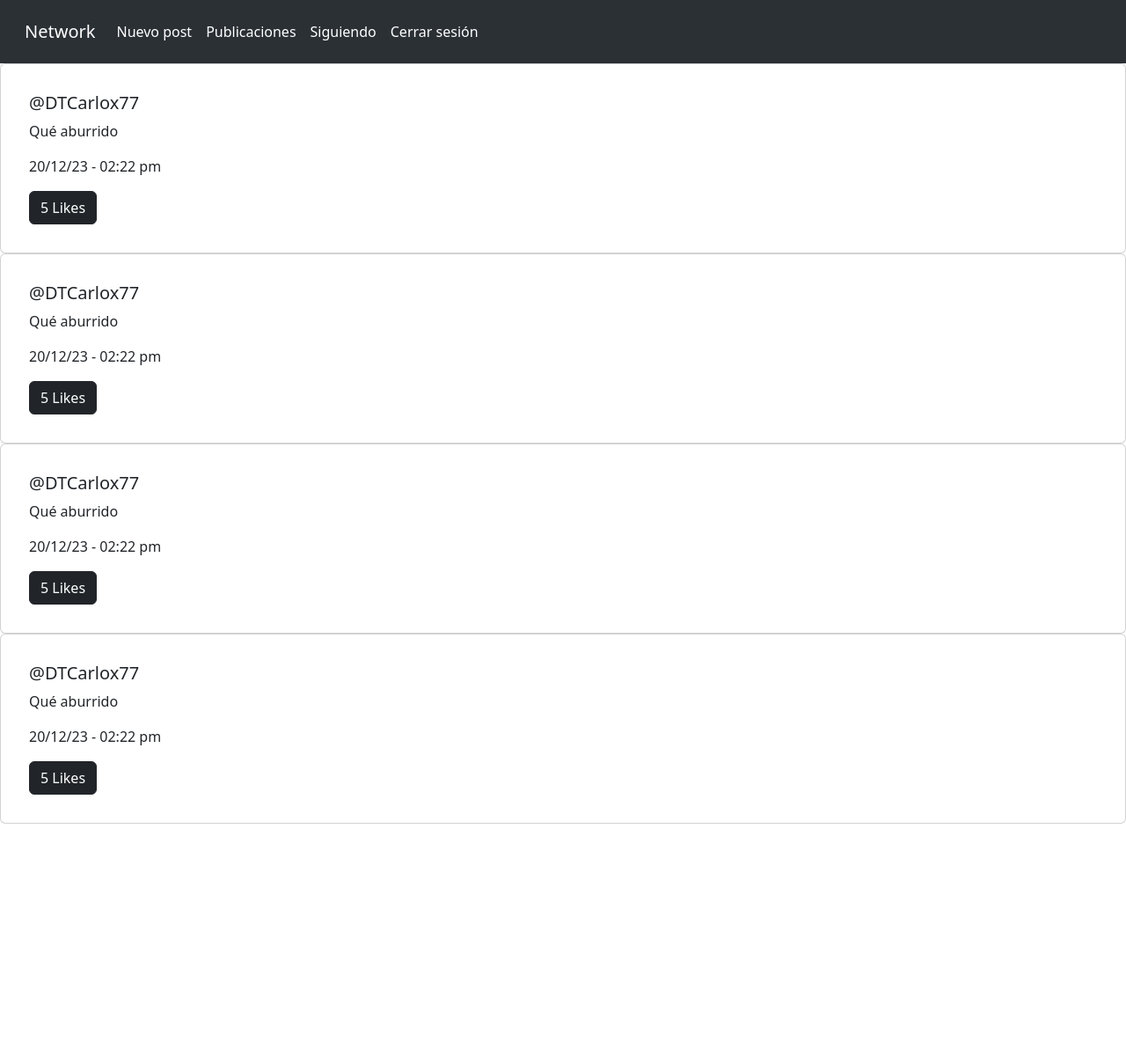
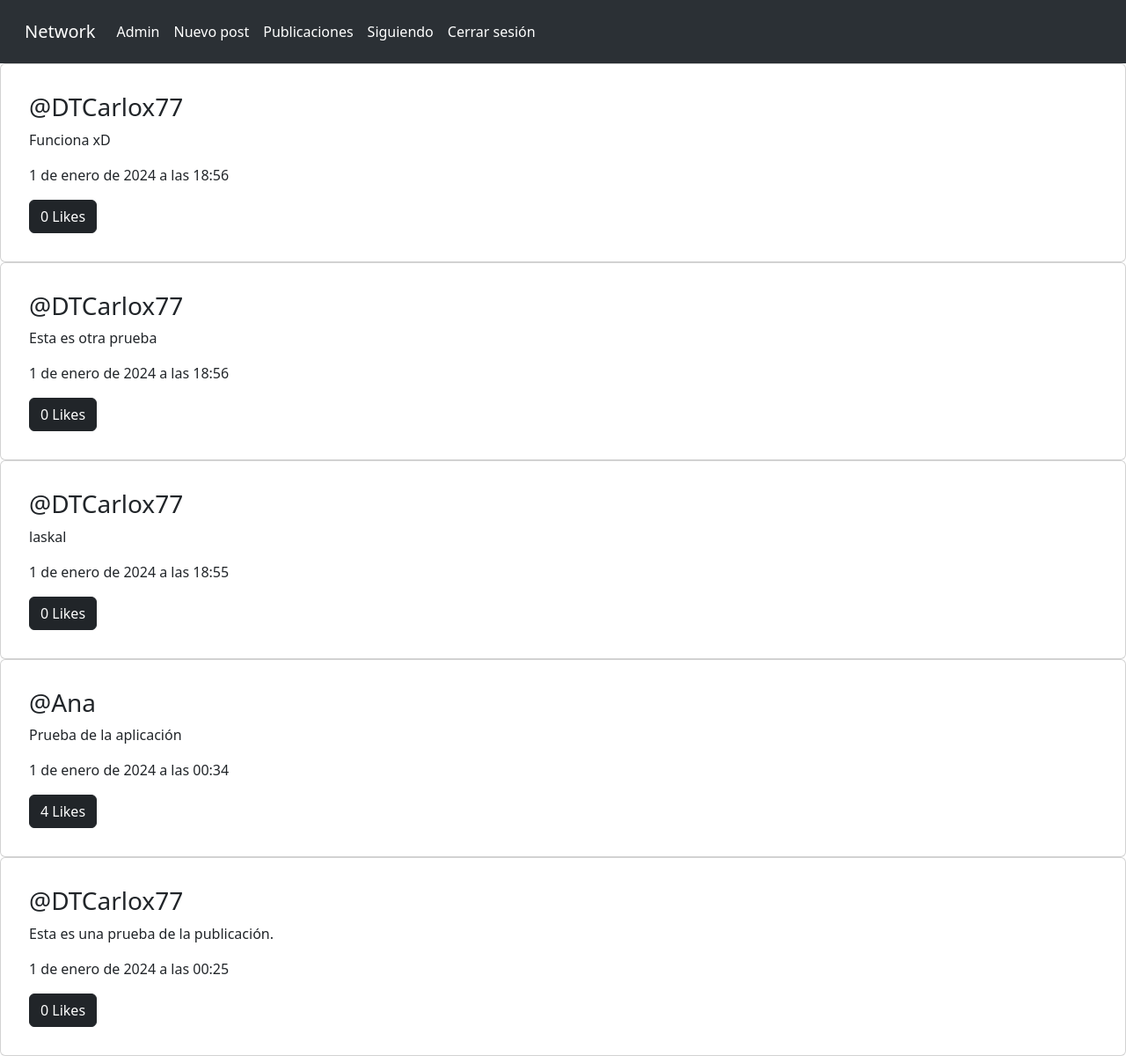
Before and after one commit to DTCarlox77/Network, a Django app: page /posts/ in a window 1280 px wide. Shown: the whole page at 88% size. Before the commit the page ends 936 px from the top, so only its background shows below. Run offline with Django 5.2, Linux system fonts and the light colour scheme; a user stored in the database is signed in; data comes from the database, SQL or seed files in the repository; both versions use the stored data as it was after the commit.

Commit message:
Más avances.

```diff
--- a/network/admin.py
+++ b/network/admin.py
@@ -3,3 +3,4 @@
 
 # Register your models here.
 admin.site.register(CustomUser)
+admin.site.register(Post)
--- a/network/static/css/style.css
+++ b/network/static/css/style.css
@@ -18,3 +18,7 @@
     color: white;
     border-color: black;
 }
+
+.text {
+    text-decoration: none;
+}
--- a/network/templates/layouts/base.html
+++ b/network/templates/layouts/base.html
@@ -25,6 +25,7 @@
             </button>
             <div class="collapse navbar-collapse" id="navbarNavAltMarkup">
                 <div class="navbar-nav">
+                    <a class="nav-link active" aria-current="page" href="{% url 'profile' %}">{{ user.username }}</a>
                     <a class="nav-link active" aria-current="page" href="{% url 'new' %}">Nuevo post</a>
                     <a class="nav-link active" aria-current="page" href="{% url 'posts' %}">Publicaciones</a>
                     <a class="nav-link active" aria-current="page" href="{% url 'following' %}">Siguiendo</a>
--- a/network/templates/posts.html
+++ b/network/templates/posts.html
@@ -4,44 +4,29 @@
 
 {% block content %}
 
-<div class="card">
-    <div class="card-body m-3">
-        <h5 class="card-title">@DTCarlox77</h5>
-        <p class="card-text">Qué aburrido</p>
+{% if posts %}
 
-        <p class="card-text">20/12/23 - 02:22 pm</p>
-        <a href="#" class="btn btn-primary btn-dark">5 Likes</a>
+    {% for post in posts %}
+
+    <div class="card">
+        <div class="card-body m-3">
+            <h3 class="card-title"><a class="text-decoration-none text-dark" href="{% url 'main' %}">@{{ post.autor }}</a></h3>
+            <p class="card-text">{{ post.contenido }}</p>
+
+            <p class="card-text">{{ post.fecha }}</p>
+            <button href="#" class="btn btn-primary btn-dark">{{ post.likes }} Likes</button>
+        </div>
     </div>
-</div>
 
-<div class="card">
-    <div class="card-body m-3">
-        <h5 class="card-title">@DTCarlox77</h5>
-        <p class="card-text">Qué aburrido</p>
+    {% endfor %}
 
-        <p class="card-text">20/12/23 - 02:22 pm</p>
-        <a href="#" class="btn btn-primary btn-dark">5 Likes</a>
+{% else %}
+
+    <div class="container mt-4 border p-4">
+        <h2>Aún no hay publicaciones</h2>
+        <a class="text-decoration-none" href="{% url 'new' %}">Sé el primero en hacer un post</a>
     </div>
-</div>
 
-<div class="card">
-    <div class="card-body m-3">
-        <h5 class="card-title">@DTCarlox77</h5>
-        <p class="card-text">Qué aburrido</p>
-
-        <p class="card-text">20/12/23 - 02:22 pm</p>
-        <a href="#" class="btn btn-primary btn-dark">5 Likes</a>
-    </div>
-</div>
-
-<div class="card">
-    <div class="card-body m-3">
-        <h5 class="card-title">@DTCarlox77</h5>
-        <p class="card-text">Qué aburrido</p>
-
-        <p class="card-text">20/12/23 - 02:22 pm</p>
-        <a href="#" class="btn btn-primary btn-dark">5 Likes</a>
-    </div>
-</div>
+{% endif %}
 
 {% endblock %}
--- a/network/views.py
+++ b/network/views.py
@@ -3,13 +3,14 @@
 from django.views.decorators.csrf import csrf_protect
 from django.contrib.auth.decorators import login_required
 from django.contrib.auth import logout, authenticate, login as auth_login
-from network.models import CustomUser
+from network.models import CustomUser, Post, Seguidor
 from django.db import IntegrityError
 
-# Create your views here.
+# Página de presentación de la aplicación.
 def main(request):
     return render(request, 'index.html')
 
+# Página para iniciar sesión.
 @csrf_protect
 def login(request):
 
@@ -34,6 +35,7 @@
 
     return render(request, 'registration/login.html')
 
+# Página del registro de usuarios.
 @csrf_protect
 def sign_in(request):
 
@@ -89,18 +91,34 @@
 
     return render(request, 'registration/sign_in.html')
 
+# Página pública de los posts.
 @login_required
 def posts(request):
-    return render(request, 'posts.html')
 
+    all_posts = Post.objects.all().order_by('-fecha')
+
+    return render(request, 'posts.html', {'posts': all_posts})
+
+# Vista para hacer una publicación, acá son visibles todas las publicaciones que uno mismo hizo.
 @login_required
 def new_post(request):
+
+    if request.method == 'POST':
+
+        autor = request.user
+        contenido = request.POST.get('post_description')
+
+        nueva_publicacion = Post(autor=autor, contenido=contenido)
+        nueva_publicacion.save()
+
     return render(request, 'new.html')
 
+# Perfil propio o de otros usuarios.
 @login_required
 def profile(request):
     return render(request, 'profile.html')
 
+# Cierre de sesión de la aplicación.
 @login_required
 def exit(request):
     logout(request)
--- a/project4/settings.py
+++ b/project4/settings.py
@@ -106,7 +106,7 @@
 
 LANGUAGE_CODE = 'es'
 
-TIME_ZONE = 'UTC'
+TIME_ZONE = 'GMT'
 
 USE_I18N = True
 
```
Also changed, not shown: network/templates/new.html (+9 -6 lines), network/templates/profile.html (+0 -20 lines), db.sqlite3.
